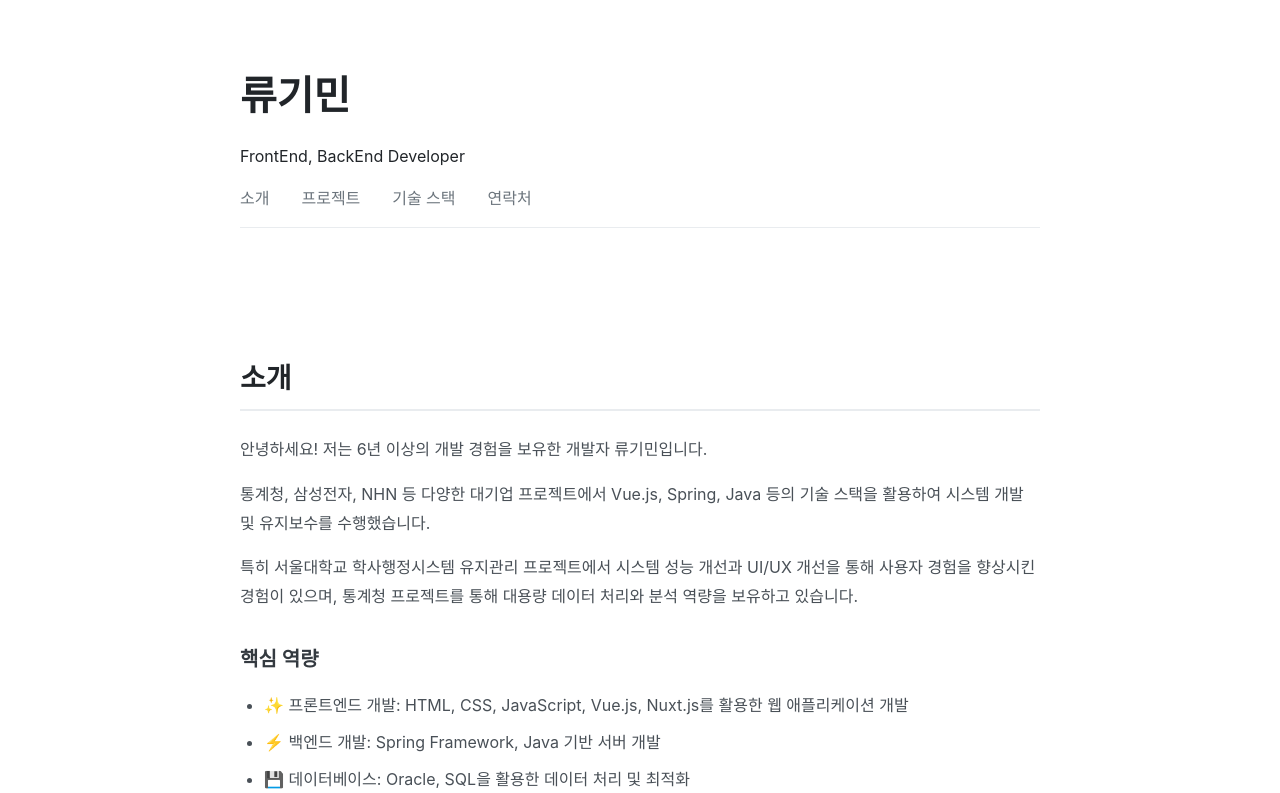
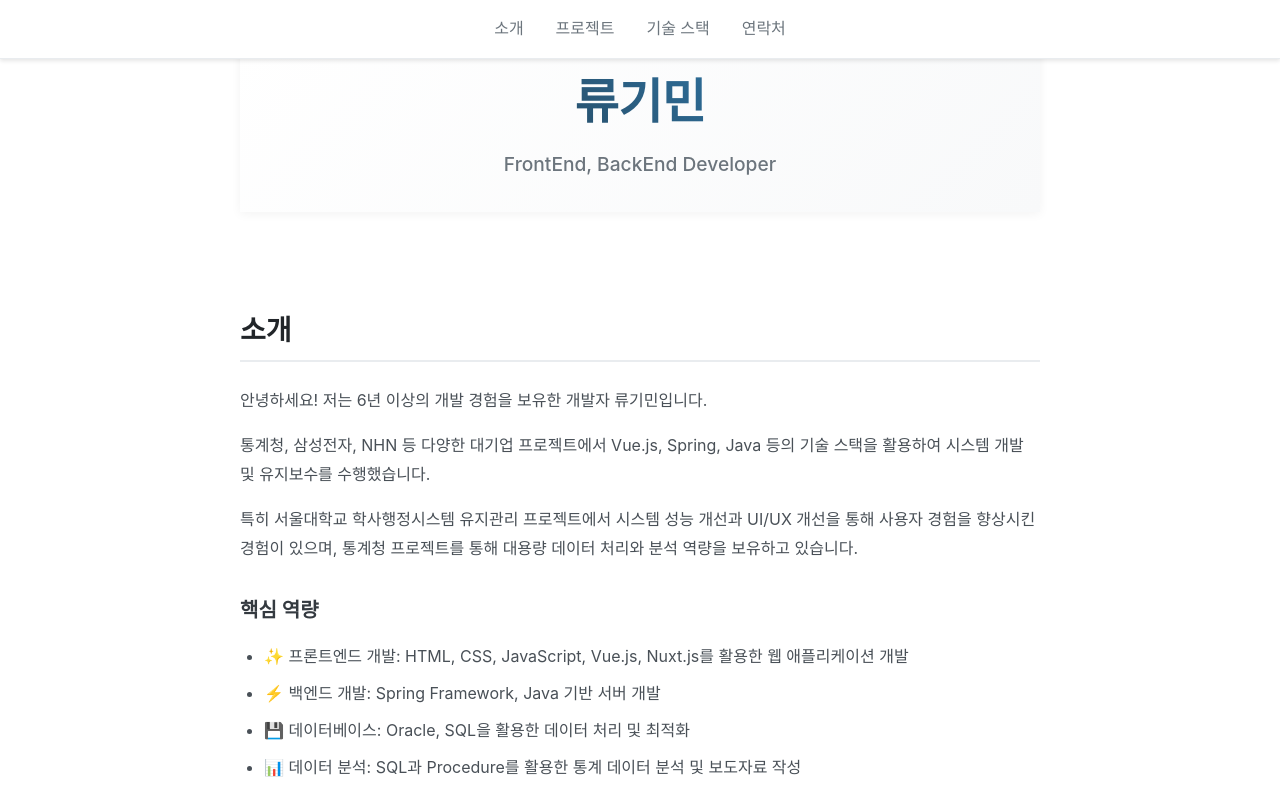
Before and after one commit to giminryu/portfolio, a React (Create React App) app: page / in a window 1280 px wide. Shown: the top 793 px of the page. Built offline with nearby package versions, Linux system fonts and the light colour scheme.

Commit message:
v.0.1.11

```diff
--- a/src/App.css
+++ b/src/App.css
@@ -49,19 +49,46 @@ body {
 
 /* 헤더 스타일 */
 .App-header {
-  background: var(--white);
+  background: linear-gradient(135deg, var(--white) 0%, var(--gray-100) 100%);
   padding: 2rem 0;
   color: var(--gray-900);
   position: relative;
-  margin-bottom: 2rem;
+  margin-bottom: 0;
+  text-align: center;
+  box-shadow: 0 2px 10px rgba(0, 0, 0, 0.05);
 }
 
 .App-header h1 {
   margin: 0;
-  font-size: 2.5rem;
-  font-weight: 700;
+  font-size: 3rem;
+  font-weight: 800;
   color: var(--gray-900);
-  margin-bottom: 1rem;
+  margin-bottom: 0.5rem;
+  letter-spacing: -0.5px;
+  background: linear-gradient(45deg, var(--gray-900), var(--secondary-color));
+  -webkit-background-clip: text;
+  -webkit-text-fill-color: transparent;
+  animation: fadeIn 1s ease-out;
+}
+
+.App-header p {
+  font-size: 1.2rem;
+  color: var(--gray-600);
+  margin: 0;
+  font-weight: 500;
+  animation: fadeIn 1s ease-out 0.3s backwards;
+}
+
+nav {
+  position: fixed;
+  top: 0;
+  left: 0;
+  right: 0;
+  background-color: var(--white);
+  z-index: 1000;
+  padding: 1rem 0;
+  border-bottom: 1px solid var(--gray-200);
+  box-shadow: 0 2px 4px rgba(0, 0, 0, 0.1);
 }
 
 nav ul {
@@ -69,9 +96,10 @@ nav ul {
   padding: 0;
   display: flex;
   gap: 2rem;
-  margin: 1rem 0;
-  border-bottom: 1px solid var(--gray-200);
-  padding-bottom: 1rem;
+  margin: 0;
+  justify-content: center;
+  max-width: 800px;
+  margin: 0 auto;
 }
 
 nav a {
@@ -89,11 +117,14 @@ nav a:hover {
 /* 메인 컨텐츠 스타일 */
 main {
   flex: 1;
+  padding-top: 4rem;
+  margin-top: 0;
 }
 
 .section {
-  margin: 3rem 0;
+  margin: 2rem 0;
   padding: 0;
+  scroll-margin-top: 5rem;
 }
 
 .section h2 {
@@ -103,6 +134,7 @@ main {
   font-weight: 700;
   padding-bottom: 0.5rem;
   border-bottom: 2px solid var(--gray-200);
+  scroll-margin-top: 5rem;
 }
 
 .section h3 {
@@ -295,12 +327,6 @@ footer {
     font-size: 2rem;
   }
 
-  nav ul {
-    flex-direction: column;
-    gap: 0.5rem;
-    padding-bottom: 0.5rem;
-  }
-
   .section {
     margin: 2rem 0;
   }
--- a/src/App.js
+++ b/src/App.js
@@ -29,7 +29,6 @@ function App() {
           </ul>
         </nav>
       </header>
-
       <main>
         <section id="about" className="section">
           <h2>소개</h2>
```
